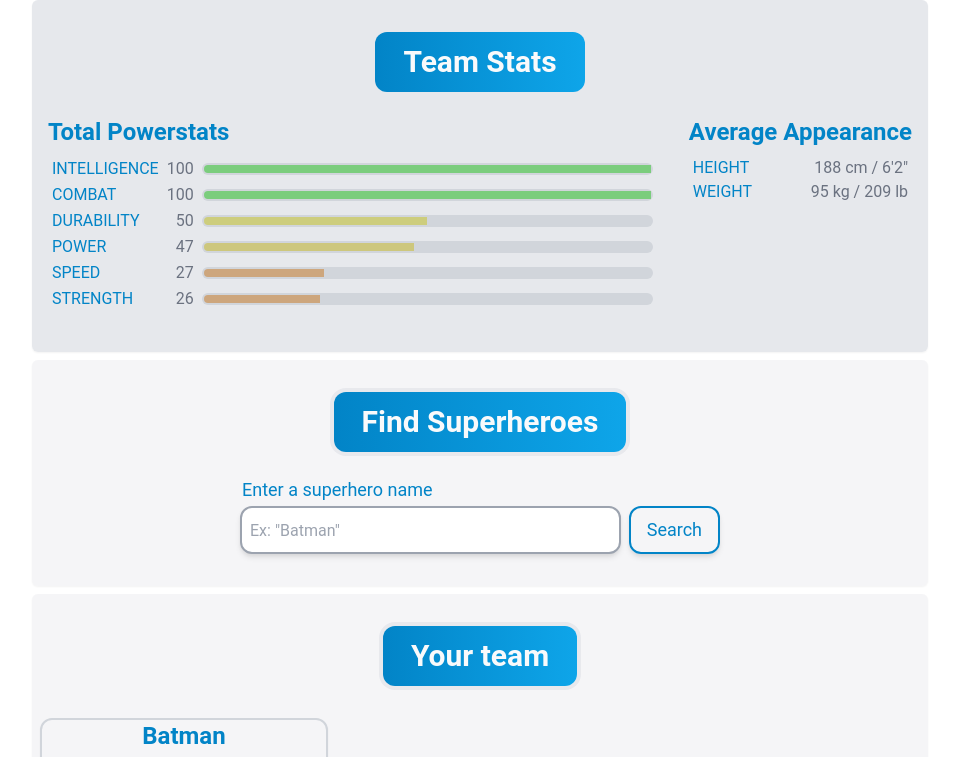
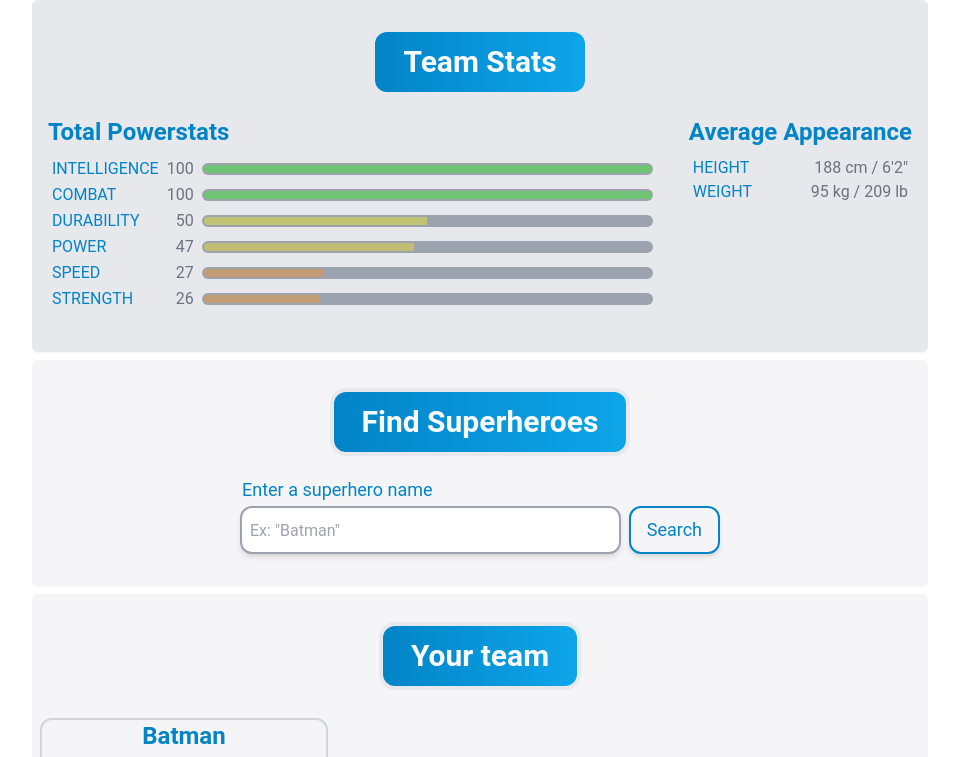
Before and after one commit to livchits/superheroes-app, a React (Vite) app: page /home in a window 1280 px wide. Shown: the top 757 px of the page, without its empty margins (160-1119 px from the left). Built offline with nearby package versions, Linux system fonts and the light colour scheme; no server answers; sample sign-in values are in the browser's storage; the HTML template or start-up script is replaced by a standard one; what tailwindcss-typography would draw is missing.

Commit message:
Fix Powerstats styles

```diff
--- a/src/components/Powerstats.jsx
+++ b/src/components/Powerstats.jsx
@@ -20,7 +20,7 @@ function Powerstats({ team }) {
                   {total}
                 </td>
                 <td className='w-full px-1'>
-                  <div className='bg-gray-300 h-3 mx-auto rounded-lg p-0.5'>
+                  <div className='bg-gray-400 h-3 mx-auto rounded-lg p-0.5'>
                     <div
                       className='h-full rounded-md rounded-r-none'
                       style={{
```
